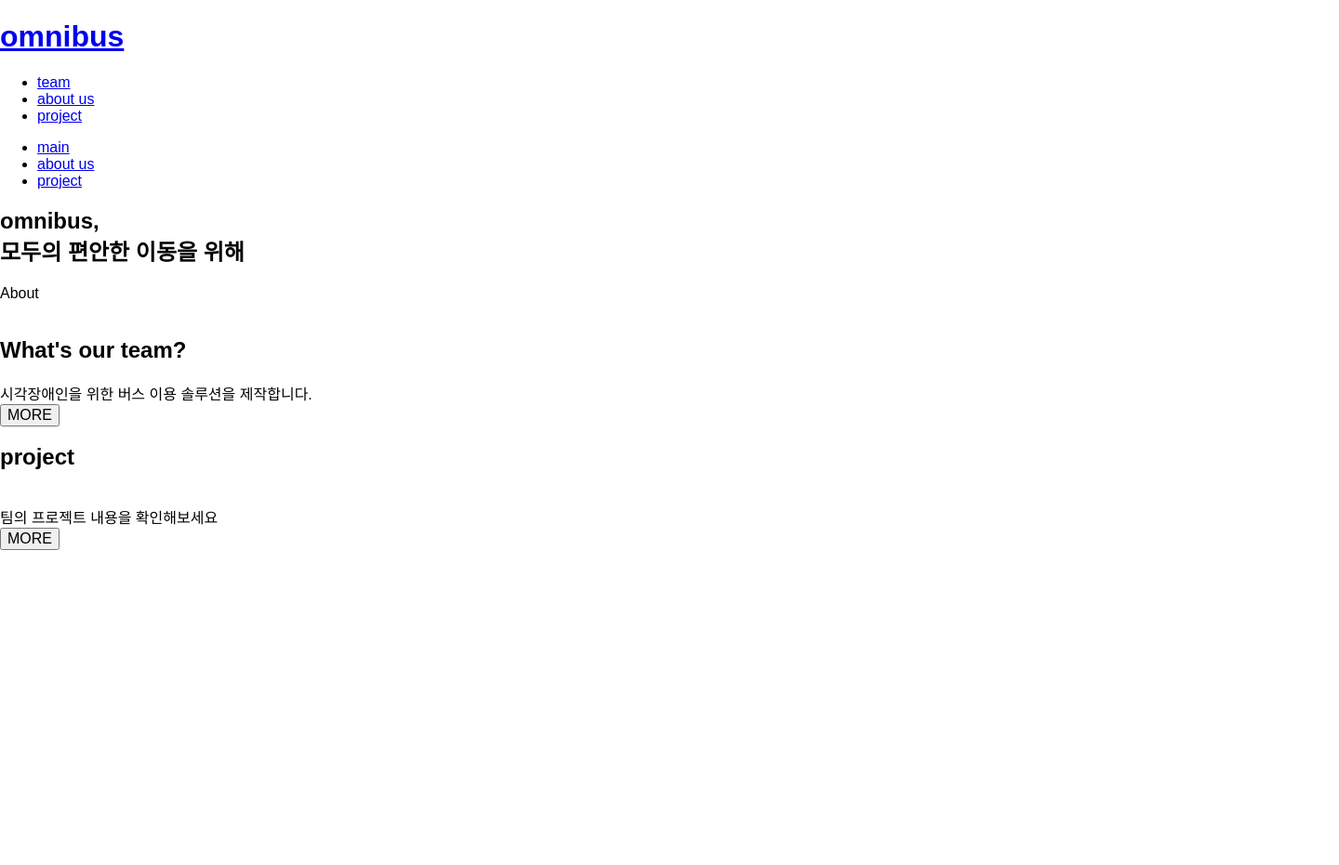
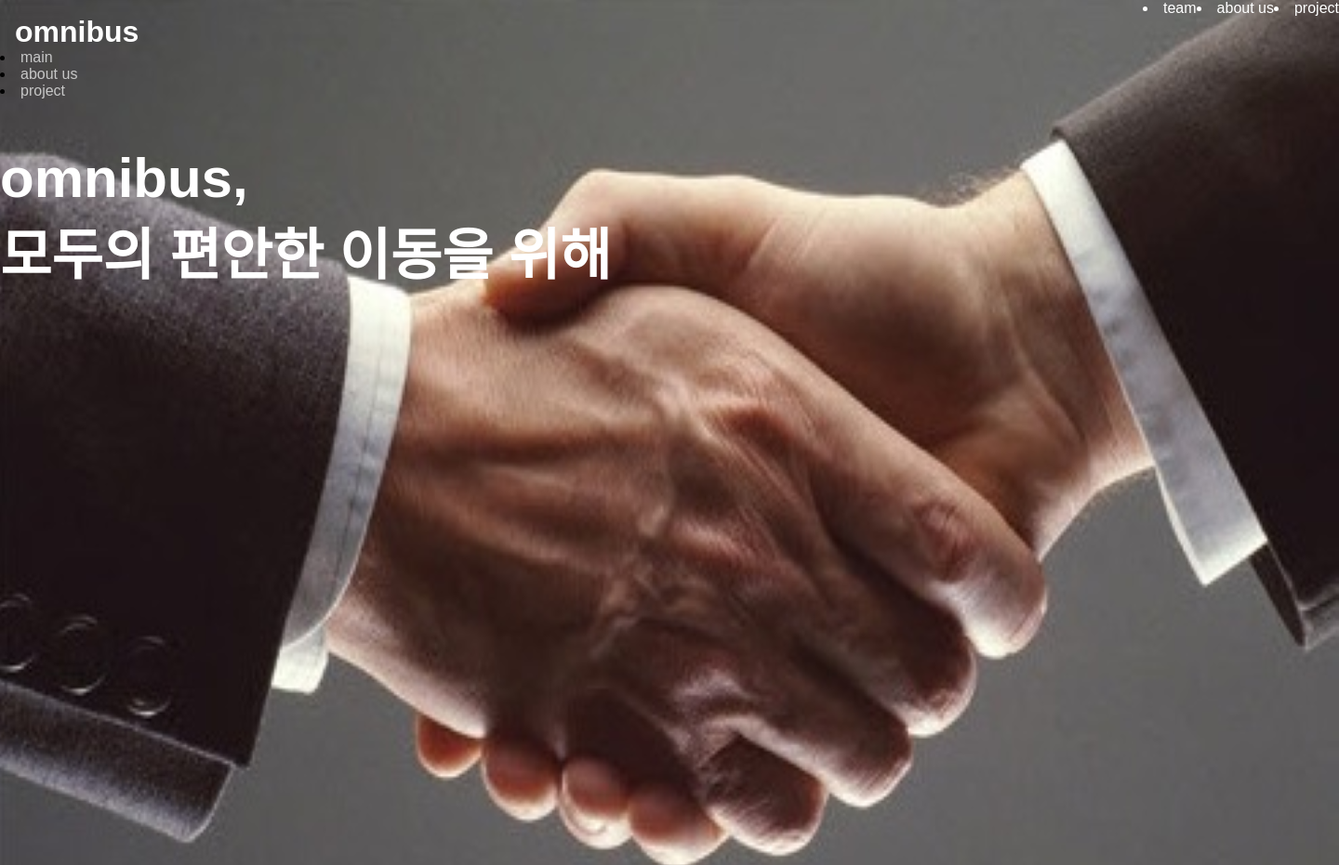
Before and after one commit to kaya0909/team_web_page, a plain HTML site: page index.html in a window 1280 px wide. Shown: the top 931 px of the page at 93% size, 1440 px wide, since content can reach past the window. Before the commit the page ends 800 px from the top, so only its background shows below. Drawn offline with Linux system fonts and the light colour scheme.

Commit message:
메인페이지 디자인 깔짝
메인페이지 디자인 했습니다

```diff
--- a/index.html
+++ b/index.html
@@ -10,37 +10,33 @@
 </head>
 
 <body>
-  <section>
-    <header>
-      <h1><a href="#" style="cursor: pointer;">omnibus</a></h1>
-      <nav>
-        <ul>
-          <li>
+  <section class="main_img">
+    <header class="main_navbar">
+      <h1 class="inline_block"><a href="#" style="cursor: pointer;">omnibus</a></h1>
+      <nav class="nav_flex">
+          <li class="li_three">
             <a href="#" style="cursor: pointer;">team</a>
           </li>
-          <li>
+          <li class="li_three">
             <a href="#" style="cursor: pointer;">about us</a>
           </li>
-          <li>
+          <li class="li_three">
             <a href="#" style="cursor: pointer;">project</a>
           </li>
-        </ul>
       </nav>
     </header>
     <nav>
-      <ul>
-        <li>
+        <li class="sud_nav">
           <a href="#" style="cursor: pointer;">main</a>
         </li>
-        <li>
+        <li class="sud_nav">
           <a href="#" style="cursor: pointer;">about us</a>
         </li>
-        <li>
+        <li class="sud_nav">
           <a href="#" style="cursor: pointer;">project</a>
-        </li>
       </ul>
     </nav>
-    <h2>omnibus,<br>
+    <h2 class="main_text">omnibus,<br>
       모두의 편안한 이동을 위해</h2>
   </section>
   <section>
--- a/style.css
+++ b/style.css
@@ -442,3 +442,115 @@ td,
 th {
   padding: 0;
 }
+
+.main_img {
+  background-image: url("./img/hand.png");
+  width: 1440px;
+  height: 1024px;
+}
+
+.main_navbar {
+  display: flex;
+  color: white;
+  justify-content: space-between;
+}
+
+.inline_block {
+  display: inline-block;
+  margin: 1rem 0 0 1rem;
+  color: #fff;
+}
+
+.inline_block a:link {
+  color: white;
+  background-color: transparent;
+  text-decoration: none;
+}
+
+/* //방문 후 링크 상태 */
+.inline_block a:visited {
+  color: white;
+  background-color: transparent;
+  text-decoration: none;
+}
+
+/* //클릭했을 때 링크 상태 */
+.inline_block a:hover {
+  color: white;
+  background-color: transparent;
+  text-decoration: none;
+}
+
+/* //클릭했을 때 링크 상태 */
+.inline_block a:active {
+  color: white;
+  background-color: transparent;
+  text-decoration: none;
+}
+
+.nav_flex {
+  display: flex;
+  padding: 14 0 14 0;
+}
+
+.li_three a:link {
+  color: white;
+  background-color: transparent;
+  text-decoration: none;
+}
+
+/* //방문 후 링크 상태 */
+.li_three a:visited {
+  color: white;
+  background-color: transparent;
+  text-decoration: none;
+}
+
+/* //클릭했을 때 링크 상태 */
+.li_three a:hover {
+  color: white;
+  background-color: transparent;
+  text-decoration: none;
+}
+
+/* //클릭했을 때 링크 상태 */
+.sud_nav a:active {
+  color: white;
+  background-color: transparent;
+  text-decoration: none;
+}
+
+/* 서브 네비바 */
+
+/* //클릭했을 때 링크 상태 */
+.sud_nav a:link {
+  color: #C7C7C7;
+  background-color: transparent;
+  text-decoration: none;
+}
+
+/* //방문 후 링크 상태 */
+.sud_nav a:visited {
+  color: #C7C7C7;
+  background-color: transparent;
+  text-decoration: none;
+}
+
+/* //클릭했을 때 링크 상태 */
+.sud_nav a:hover {
+  color: #C7C7C7;
+  background-color: transparent;
+  text-decoration: none;
+}
+
+/* //클릭했을 때 링크 상태 */
+.sud_nav a:active {
+  color: #C7C7C7;
+  background-color: transparent;
+  text-decoration: none;
+}
+
+.main_text {
+  color: #fff;
+  font-size: 60px;
+}
```
Also changed, not shown: img/hand.png (added).
